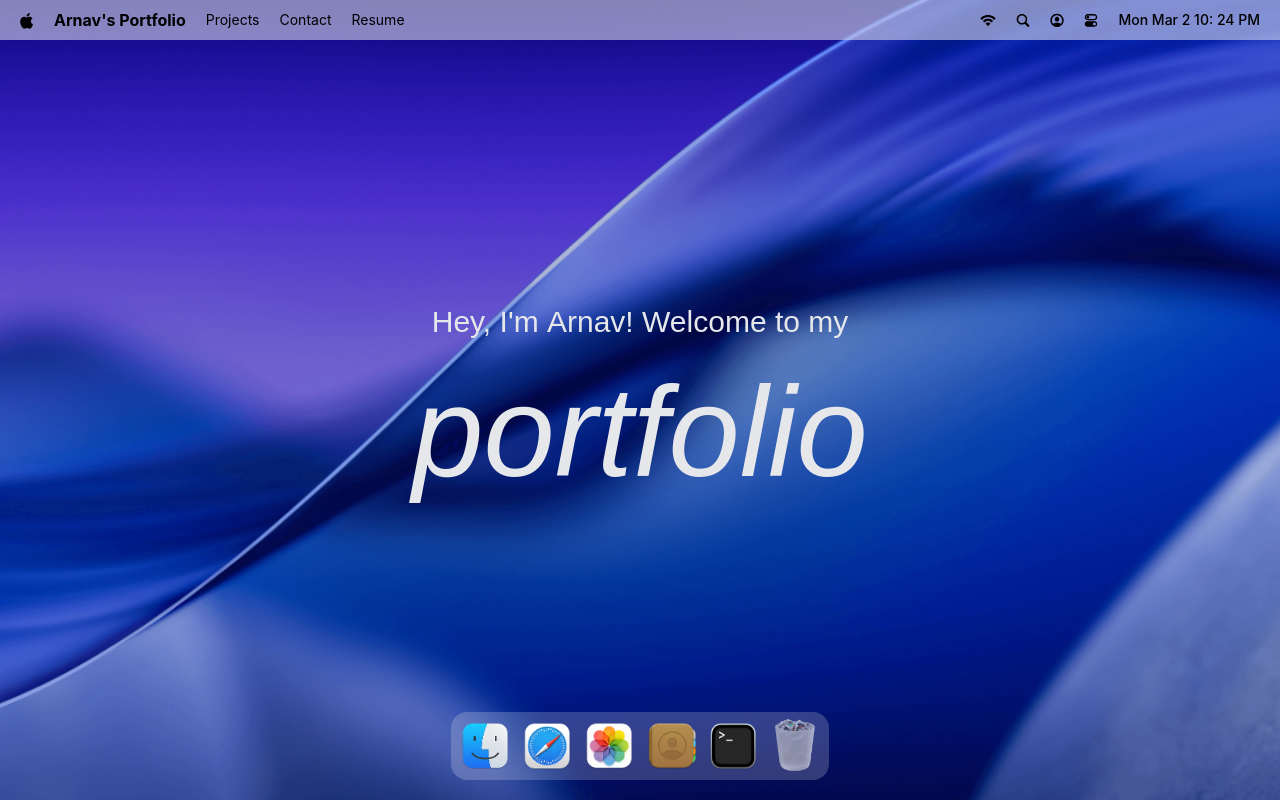
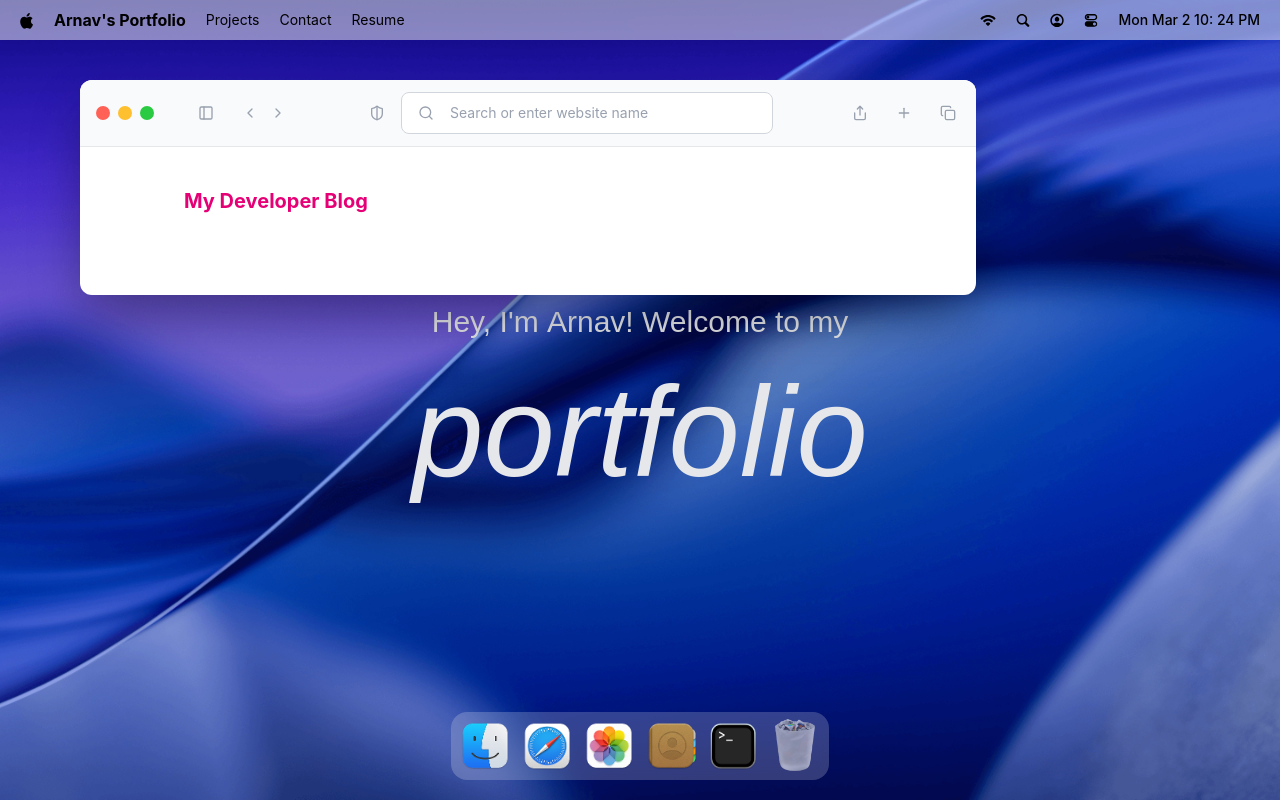
Before and after one commit to arnavsharma1811/Portfolio-site-macos, a React (Vite) app: page / in a window 1280 px wide. Both pictures are taken after a click on the button 547 px from the left and 746 px from the top of the page. Built offline with nearby package versions, Linux system fonts and the light colour scheme; a web font is replaced by a local one.

Commit message:
set up the safari window

```diff
--- a/src/App.tsx
+++ b/src/App.tsx
@@ -4,6 +4,7 @@
 import gsap from "gsap";
 import { Draggable } from "gsap/Draggable";
 import { Terminal } from "./windows";
+import Safari from "#components/Safari";
 
 gsap.registerPlugin(Draggable);
 
@@ -13,7 +14,7 @@
     <Welcome />
     <Dock />
     <Terminal />
-
+    <Safari />
   </main>
 
 
--- /dev/null
+++ b/src/components/Safari.tsx
@@ -0,0 +1,46 @@
+import WindowWrapper from "#hoc/WindowWrapper"
+import { ChevronLeft, ChevronRight, Copy, PanelLeft, Plus, Search, Share, ShieldHalf } from "lucide-react"
+import WindowControls from "./WindowControls"
+
+
+const Safari = () => {
+    return (
+        <>
+<div id="window-header">
+     <WindowControls target="safari"/>
+        <PanelLeft className="ml-10 icon" />
+        <div className="flex items-center gap-1 ml-5">
+            <ChevronLeft className="icon" />
+            <ChevronRight className="icon" />
+        </div>
+     <div className="flex-1 flex-center gap-3 " >
+
+        <ShieldHalf className="icon" />
+       <div className="search">
+        <Search className="icon" />
+        <input type="text" placeholder="Search or enter website name" className="flex-1" />
+       </div>
+
+
+     </div>
+    <div className="flex items-center gap-5">
+        <Share className="icon " />
+        <Plus className="icon " />
+        <Copy className="icon " />
+
+    </div>
+
+</div>
+
+<div className="blog">
+    <h2>My Developer Blog</h2>
+</div>
+</>
+
+
+    )
+}
+
+const SafariWindow = WindowWrapper(Safari, "safari")
+
+export default SafariWindow
--- a/src/hoc/WindowWrapper.tsx
+++ b/src/hoc/WindowWrapper.tsx
@@ -56,7 +56,7 @@
         id={windowKey}
         ref={ref}
         style={{ zIndex: win.zIndex }}
-        className="absolute top-20 left-20 w-[600px] h-[400px] overflow-y-auto cursor-move"
+        className="absolute top-20 left-20 inline-block overflow-y-auto cursor-move"
         onClick={() => focusWindow(windowKey)}
       >
         <Component {...props} />
--- a/src/windows/Terminal.tsx
+++ b/src/windows/Terminal.tsx
@@ -18,7 +18,7 @@
       {/* Body */}
       <div className="techstack ">
         <p className="mb-4">
-          <span className="font-bold">@adrian $ </span> show tech stack
+          <span className="font-bold">@ARNAV $ </span> show tech stack
         </p>
 
         {/* Header Row */}
```
